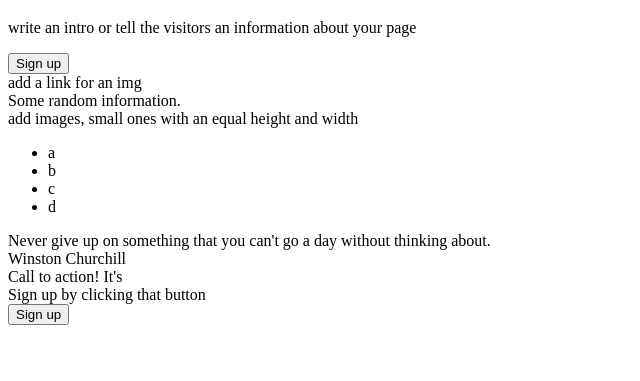
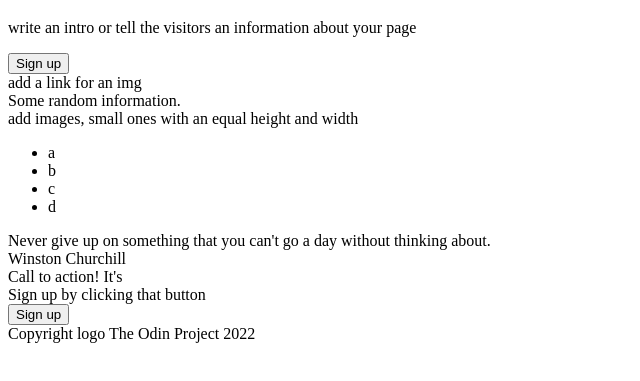
Before and after one commit to Polaris-algedi/My-first-good-looking-web-page, a plain HTML site: page index.html in a window 1280 px wide. Shown: the part 149-530 px from the top of the page, without its empty margins (0-640 px from the left). Drawn offline with Linux system fonts and the light colour scheme.

Commit message:
Creat a footer

```diff
--- a/index.html
+++ b/index.html
@@ -49,9 +49,9 @@
             </div>
 
         </div>
-
-
+        <div class="footer">
+            Copyright logo The Odin Project 2022
+        </div>
     </div>
-
 </body>
 </html>
```
